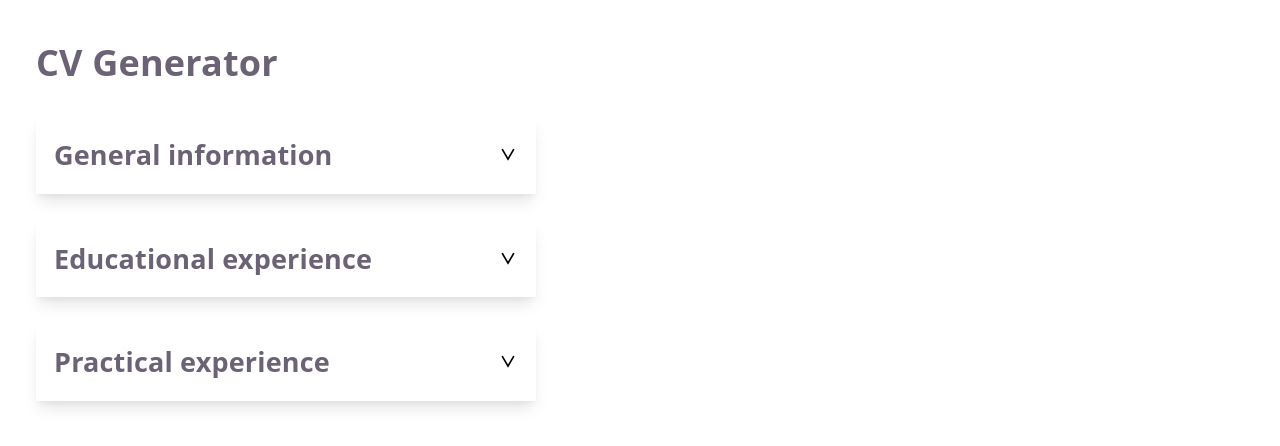
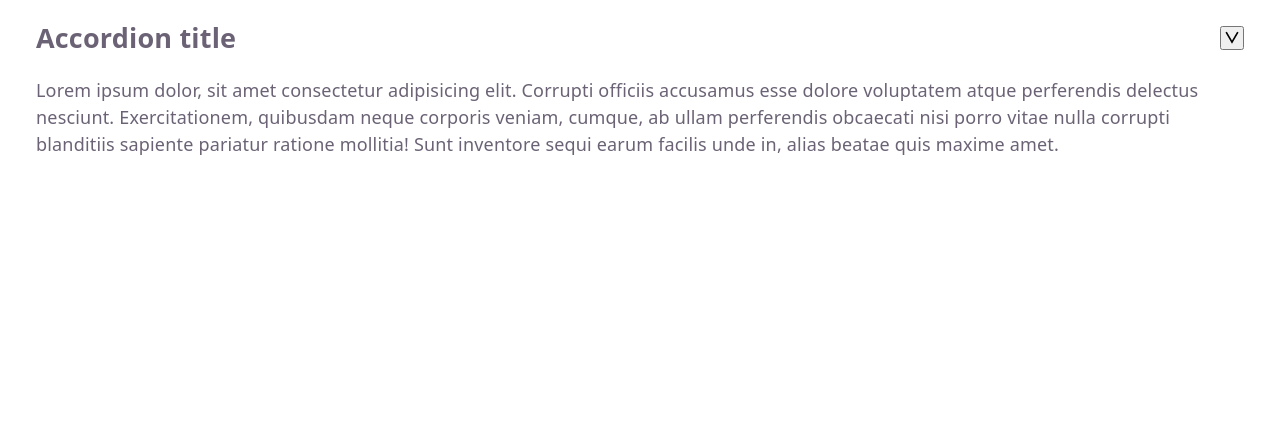
Before and after one commit to MatiasBastarrica/project-cv-application-top, a React (Vite) app: page / in a window 1280 px wide. Shown: the top 446 px of the page. Built offline with nearby package versions, Linux system fonts and the light colour scheme.

Commit message:
Create and style the "Accordion" component

```diff
--- a/src/App.css
+++ b/src/App.css
@@ -1,4 +1,4 @@
-/* ### AUXILIARY CLASSES ### */
+/* ### UTILITY CLASSES ### */
 
 .hide {
   display: none;
@@ -10,6 +10,23 @@
 
 .accordion-opened {
   transform: rotate(270deg);
+}
+
+.accordion-container {
+  display: flex;
+  flex-direction: column;
+  gap: 1rem;
+  padding: 1rem 2rem;
+}
+
+.accordion-container svg {
+  width: 20px;
+}
+
+.accordion-title {
+  display: flex;
+  align-items: center;
+  justify-content: space-between;
 }
 
 /* ### FORM SECTION ### */
@@ -66,6 +83,10 @@ form input {
   padding: 0.4rem 0.6rem;
 }
 
+form > button {
+  padding: 0.4rem 1rem;
+}
+
 .date-inputs-container {
   display: flex;
   align-items: center;
--- a/src/App.jsx
+++ b/src/App.jsx
@@ -1,5 +1,6 @@
 import { useState } from "react";
-import { FormSection } from "../src/components/FormSection.jsx";
+// import { FormSection } from "../src/components/FormSection.jsx";
+import { Accordion } from "./components/Accordion.jsx";
 // example of how to import assets
 // import reactLogo from './assets/react.svg'
 
@@ -8,7 +9,16 @@ import "./App.css";
 function App() {
   return (
     <>
-      <FormSection></FormSection>
+      <Accordion title={"Accordion title"}>
+        <p>
+          Lorem ipsum dolor, sit amet consectetur adipisicing elit. Corrupti
+          officiis accusamus esse dolore voluptatem atque perferendis delectus
+          nesciunt. Exercitationem, quibusdam neque corporis veniam, cumque, ab
+          ullam perferendis obcaecati nisi porro vitae nulla corrupti blanditiis
+          sapiente pariatur ratione mollitia! Sunt inventore sequi earum facilis
+          unde in, alias beatae quis maxime amet.
+        </p>
+      </Accordion>
     </>
   );
 }
--- /dev/null
+++ b/src/components/Accordion.jsx
@@ -0,0 +1,37 @@
+import { useState } from "react";
+
+export function Accordion({ children, title }) {
+  const [openAccordion, setOpenAccordion] = useState(false);
+
+  function handleAccordion(e) {
+    const btn = e.currentTarget;
+    const accordionContent = document.querySelector(".accordion-content");
+    accordionContent.classList.toggle("hide");
+    if (!openAccordion) {
+      btn.classList.remove("accordion-closed");
+      btn.classList.add("accordion-opened");
+    } else {
+      btn.classList.add("accordion-closed");
+      btn.classList.remove("accordion-opened");
+    }
+    setOpenAccordion(!openAccordion);
+  }
+  return (
+    <div className="accordion-container">
+      <div className="accordion-title">
+        <h2>{title}</h2>
+        <button
+          type="button"
+          className="accordion-closed"
+          onClick={handleAccordion}
+        >
+          <svg xmlns="http://www.w3.org/2000/svg" viewBox="0 0 24 24">
+            <title>Expand form field</title>
+            <path d="M5.5,4.14L4.5,5.86L15,12L4.5,18.14L5.5,19.86L19,12L5.5,4.14Z" />
+          </svg>
+        </button>
+      </div>
+      <div className="accordion-content">{children}</div>
+    </div>
+  );
+}
```
